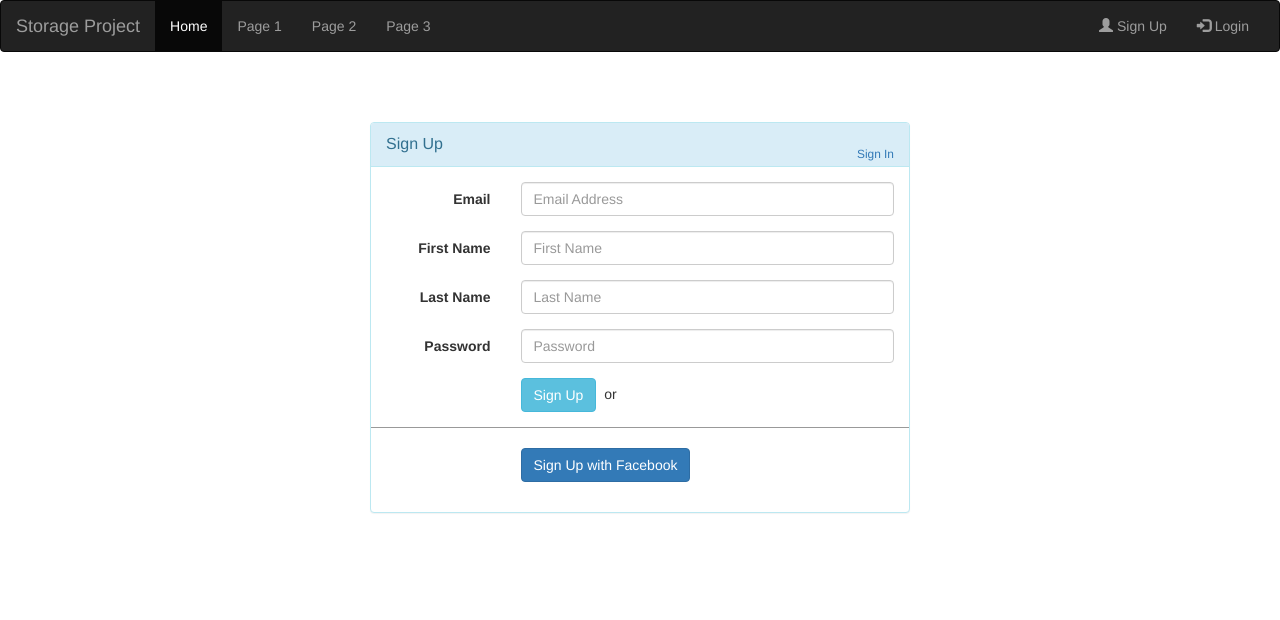
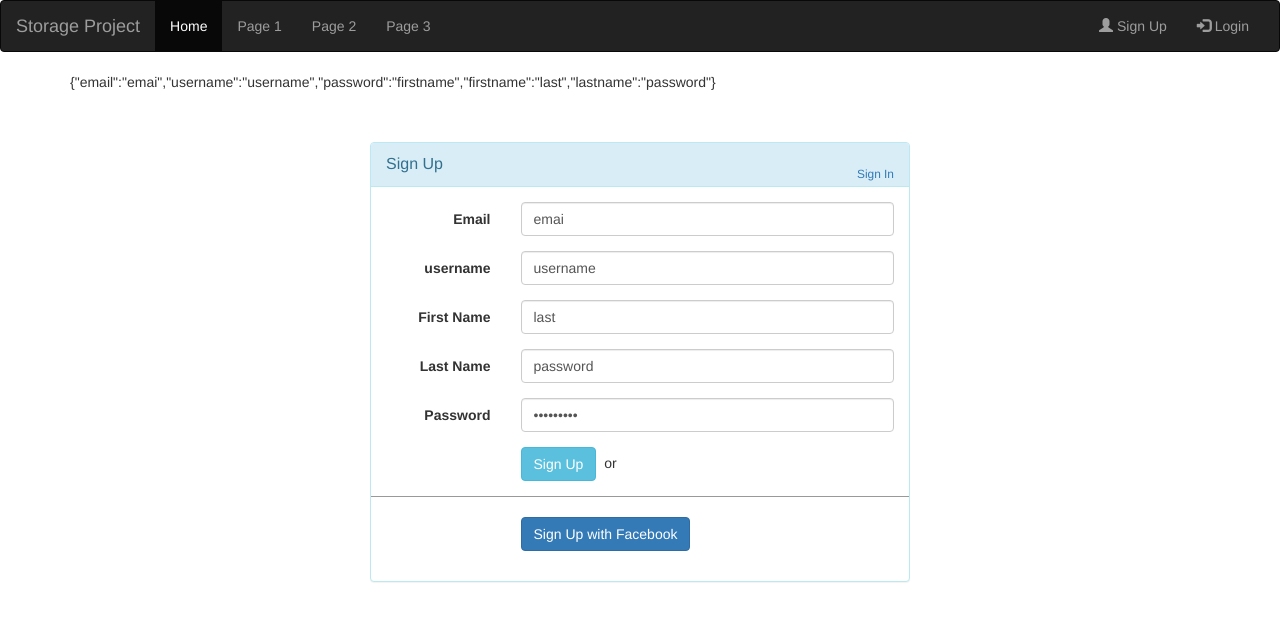
Before and after one commit to malfuncti0n/storage-web, an Angular app: page /register in a window 1280 px wide. Shown: the top 620 px of the page. Built offline with nearby package versions, Linux system fonts and the light colour scheme.

Commit message:
some 2 way binding in register form

```diff
--- a/src/app/templates/register.component.html
+++ b/src/app/templates/register.component.html
@@ -1,4 +1,5 @@
-    <div id="signupbox" style=" margin-top:50px" class="mainbox col-md-6 col-md-offset-3 col-sm-8 col-sm-offset-2">
+{{diagnostic}}
+       <div id="signupbox" style=" margin-top:50px" class="mainbox col-md-6 col-md-offset-3 col-sm-8 col-sm-offset-2">
         <div class="panel panel-info">
             <div class="panel-heading">
                 <div class="panel-title">Sign Up</div>
@@ -11,22 +12,27 @@
                     <div class="form-group">
                         <label for="email" class="col-md-3 control-label">Email</label>
                         <div class="col-md-9">
-                            <input type="text" class="form-control" name="email" placeholder="Email Address"> </div>
+                            <input type="text" class="form-control" name="email" placeholder="Email Address" [(ngModel)]="model.email"> </div>
+                    </div>
+                    <div class="form-group">
+                        <label for="username" class="col-md-3 control-label">username</label>
+                        <div class="col-md-9">
+                            <input type="text" class="form-control" name="username" placeholder="username" [(ngModel)]="model.username"> </div>
                     </div>
                     <div class="form-group">
                         <label for="firstname" class="col-md-3 control-label">First Name</label>
                         <div class="col-md-9">
-                            <input type="text" class="form-control" name="firstname" placeholder="First Name"> </div>
+                            <input type="text" class="form-control" name="firstname" placeholder="First Name" [(ngModel)]="model.firstname"> </div>
                     </div>
                     <div class="form-group">
                         <label for="lastname" class="col-md-3 control-label">Last Name</label>
                         <div class="col-md-9">
-                            <input type="text" class="form-control" name="lastname" placeholder="Last Name"> </div>
+                            <input type="text" class="form-control" name="lastname" placeholder="Last Name" [(ngModel)]="model.lastname"> </div>
                     </div>
                     <div class="form-group">
                         <label for="password" class="col-md-3 control-label">Password</label>
                         <div class="col-md-9">
-                            <input type="password" class="form-control" name="passwd" placeholder="Password"> </div>
+                            <input type="password" class="form-control" name="passwd" placeholder="Password" [(ngModel)]="model.password"> </div>
                     </div>
                     <div class="form-group">
                         <!-- Button -->
--- a/src/app/typescripts/register.component.ts
+++ b/src/app/typescripts/register.component.ts
@@ -1,6 +1,15 @@
 import { Component } from '@angular/core';
+import { FormsModule } from '@angular/forms';
+import { User } from '../user.register.model';
 
 @Component({
     templateUrl: '../templates/register.component.html'
 })
-export class RegisterComponent { }
+export class RegisterComponent {
+submitted = false;
+model = new User('emai','username','firstname','last','password');
+onSubmit() { this.submitted = true; }
+
+ // TODO: Remove this when we're done
+get diagnostic() { return JSON.stringify(this.model); }
+}
--- /dev/null
+++ b/src/app/user.register.model.ts
@@ -0,0 +1,10 @@
+    export class User {
+      constructor(
+        public email: string,
+        public username: string,
+        public password: string,
+        public firstname?: string,
+        public lastname?: string,
+
+      ) {  }
+    }
```
